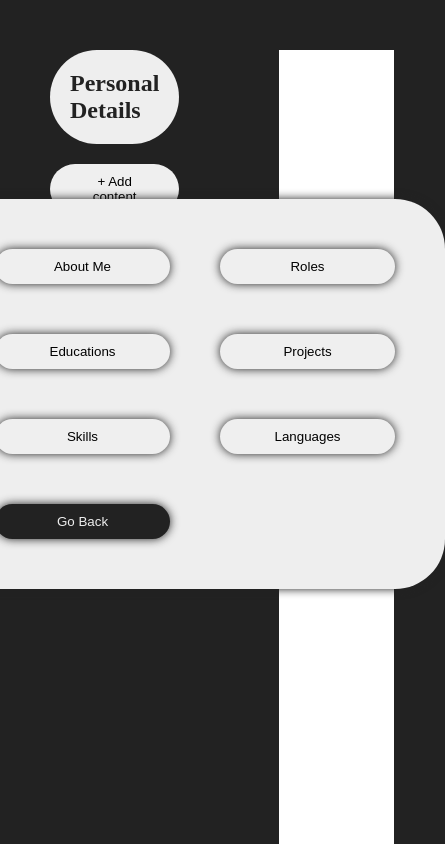
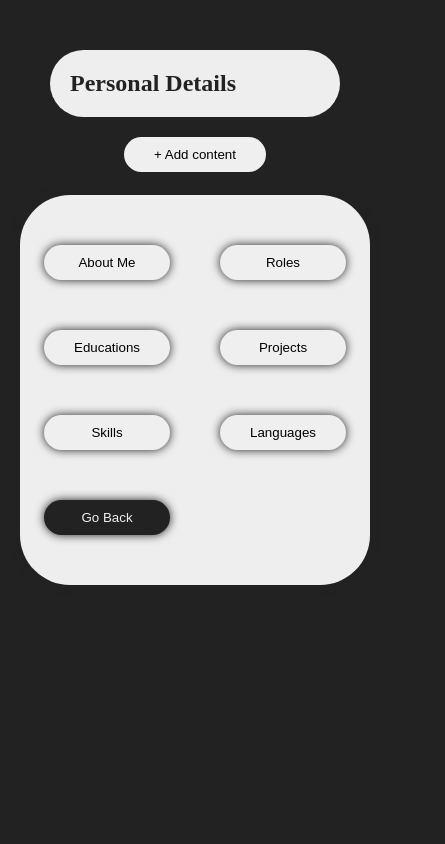
Before and after one commit to sergiogarciiam/cv-application, a React (Vite) app: page / in a window 390 px wide. Both pictures are taken after a click on the button "+ Add content". Shown: the top 844 px of the page, 445 px wide, since content can reach past the window. Built offline with nearby package versions, Linux system fonts and the light colour scheme.

Commit message:
Add responsive

```diff
--- a/src/assets/styles/app.css
+++ b/src/assets/styles/app.css
@@ -26,7 +26,6 @@ button:hover {
 
 .page {
   position: relative;
-
   display: grid;
   grid-template-columns: 1fr 1fr;
 }
@@ -149,9 +148,9 @@ button:hover {
 /* CATEGORIES */
 .categories {
   position: absolute;
-  top: 50%;
+  top: 10%;
   left: 50%;
-  transform: translate(-50%, -90%);
+  transform: translate(-50%, 100%);
 
   display: grid;
   grid-template-columns: 1fr 1fr;
--- a/src/assets/styles/cv.css
+++ b/src/assets/styles/cv.css
@@ -2,7 +2,7 @@
   margin: 50px;
   padding: 50px;
 
-  height: 1000px;
+  height: 1200px;
 
   display: flex;
   flex-direction: column;
@@ -13,10 +13,12 @@
 }
 
 .section-0 {
-  display: grid;
-  grid-template-columns: max-content 1fr;
-  align-items: center;
-  gap: 15px;
+  display: flex;
+  align-items: flex-end;
+  justify-content: start;
+
+  flex-wrap: wrap;
+  gap: 20px;
 }
 
 .section-0 .section-title {
@@ -30,6 +32,11 @@
 
 .section-0 .section-job {
   font-size: 1.3rem;
+  grid-area: job;
+}
+
+.section-0 a {
+  color: #111;
 }
 
 .section-title {
@@ -37,6 +44,10 @@
   font-weight: bold;
   border-bottom: 2px solid #222;
   margin-bottom: 5px;
+}
+
+.list-item {
+  margin-bottom: 20px;
 }
 
 .section-2 .list-item,
--- /dev/null
+++ b/src/assets/styles/responsive.css
@@ -0,0 +1,25 @@
+@media screen and (max-width: 1200px) {
+  .page {
+    grid-template-columns: 1fr;
+  }
+
+  .cv {
+    display: none;
+  }
+}
+
+@media screen and (max-width: 1000px) {
+  .specific-content-details-container {
+    grid-template-columns: 1fr;
+  }
+
+  .categories {
+    top: 0%;
+    transform: translate(-50%, 50%);
+    width: 350px;
+  }
+
+  .specific-content input:first-child {
+    width: 150px;
+  }
+}
--- a/src/main.jsx
+++ b/src/main.jsx
@@ -4,6 +4,7 @@ import App from "./App.jsx";
 
 import "./assets/styles/cv.css";
 import "./assets/styles/app.css";
+import "./assets/styles/responsive.css";
 
 ReactDOM.createRoot(document.getElementById("root")).render(
   <React.StrictMode>
--- a/src/util/contents.js
+++ b/src/util/contents.js
@@ -10,13 +10,6 @@ export const getContents = {
     website: "",
     linkedin: "",
     github: "",
-    list: [
-      {
-        id: 0,
-        name: "New Link",
-        link: "",
-      },
-    ],
   },
   1: {
     id: "about",
```
